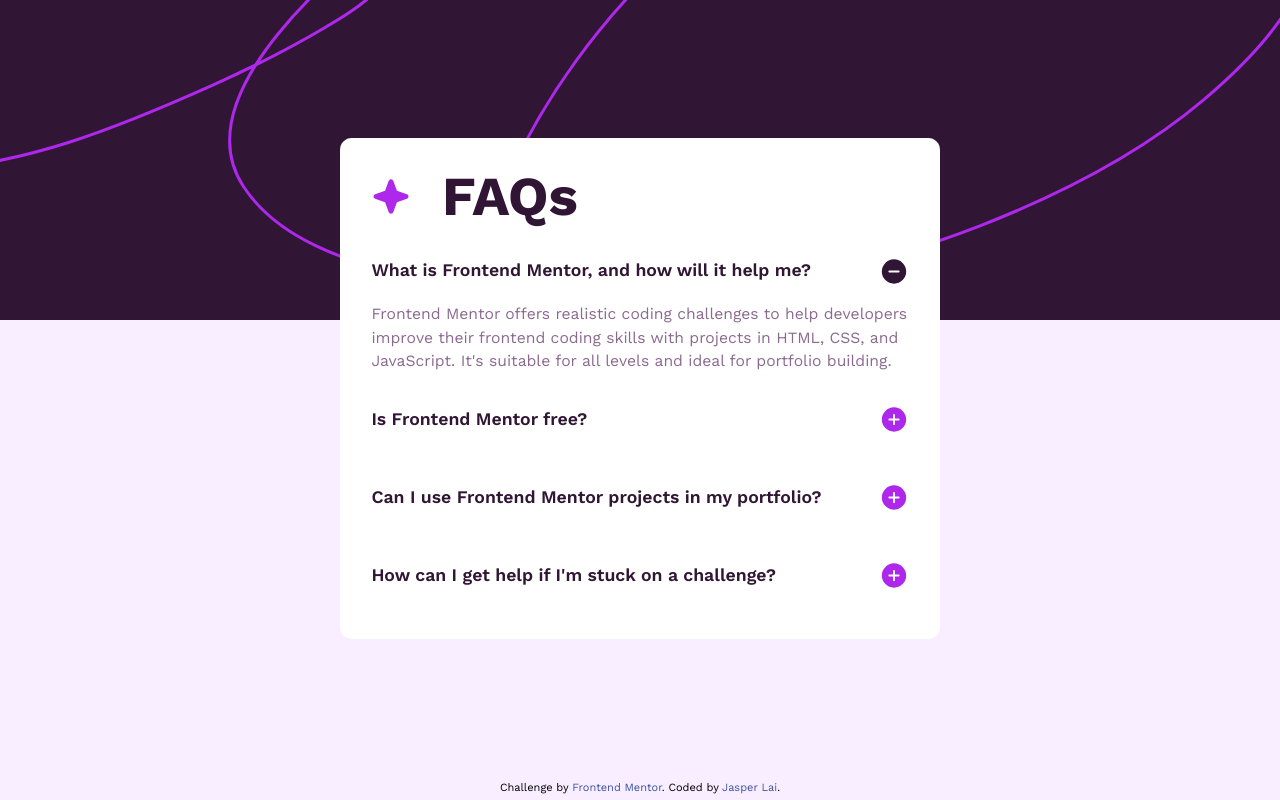
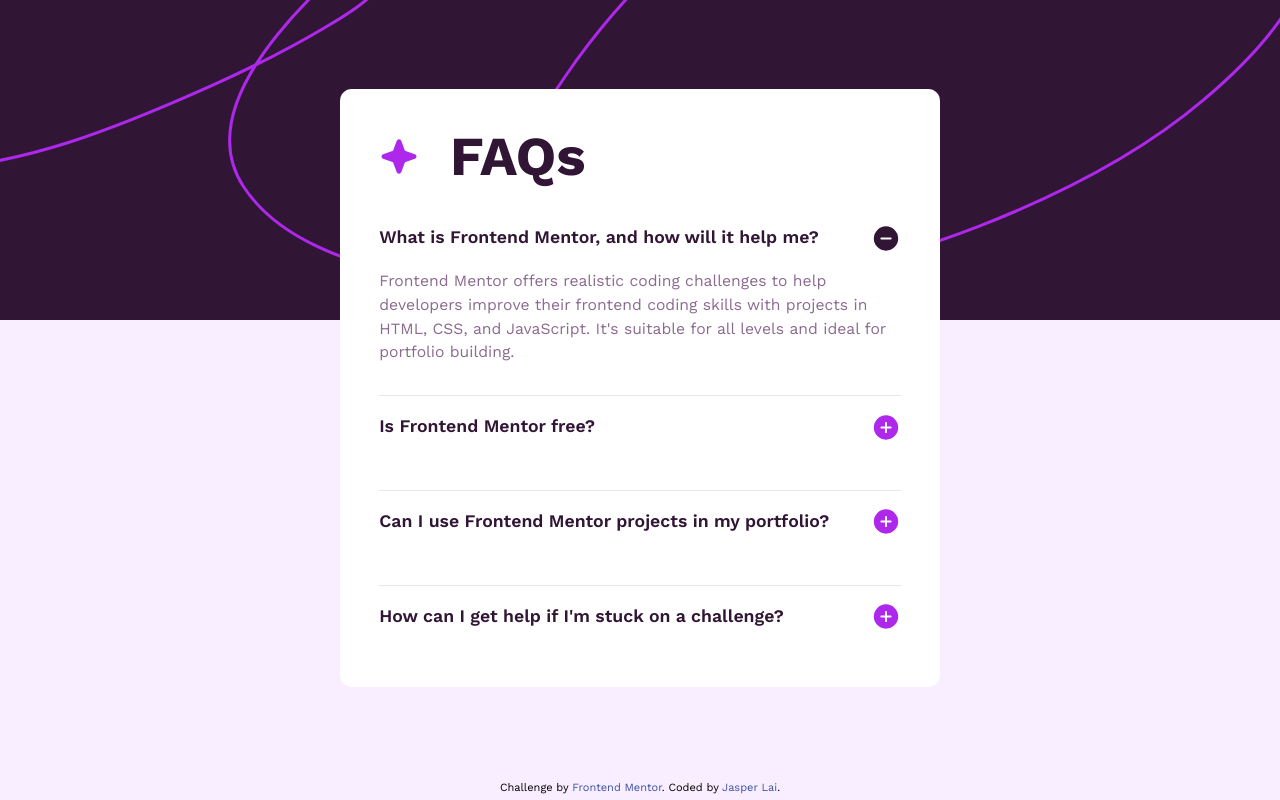
Before and after one commit to jasper2virtual/fem-repo-faq-accordion, a Vue app: page / in a window 1280 px wide. Built offline with nearby package versions, Linux system fonts and the light colour scheme.

Commit message:
Enhance Card component styling and layout for improved FAQ presentation

```diff
--- a/src/components/Card.vue
+++ b/src/components/Card.vue
@@ -1,11 +1,11 @@
 <template>
-    <div class="bg-white p-8 rounded-xl flex flex-col w-full max-w-[600px] gap-y-8">
+    <div class="bg-white p-10 rounded-xl flex flex-col w-full max-w-[600px] gap-y-6">
         <div class="flex gap-8">
             <img src="/src/assets/images/icon-star.svg" alt="star" class="w-[2.5rem] aspect-square"/>
             <h1 class="app-text-display">FAQs</h1>
         </div>
-        <div class="flex flex-col gap-8">
-            <div v-for="(faq,key) in faqs" :key class="grid duration-500 transition-[grid-template-rows] grid-rows-[auto_0fr] has-[:checked]:grid-rows-[auto_1fr] gap-y-4">
+        <div class="flex flex-col gap-8 divide-y">
+            <div v-for="(faq,key) in faqs" :key class="grid duration-500 transition-[grid-template-rows] grid-rows-[auto_0fr] has-[:checked]:grid-rows-[auto_1fr] gap-y-4 pt-4">
                 <label class="app-text-title flex items-center cursor-pointer group hover:text-app-pink">
                     <input type="radio" :value="key" v-model="picked" class="appearance-none">{{ faq.question }}
                     <div class="grid grid-cols-1 grid-rows-1 ml-auto shrink-0">
```
